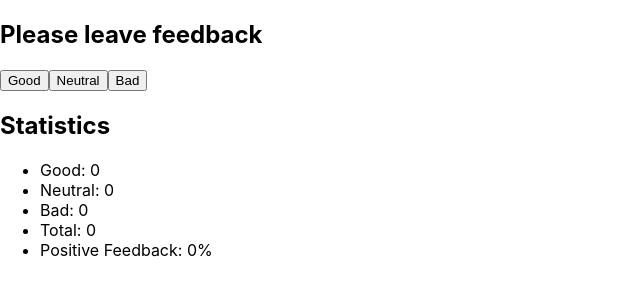
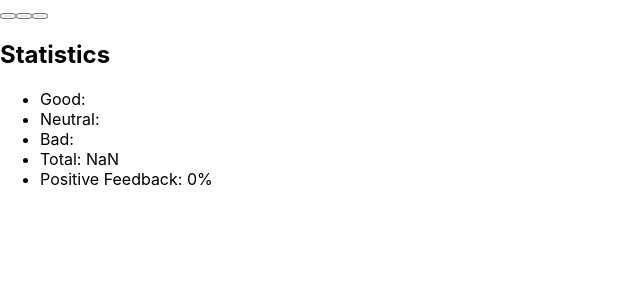
Before and after one commit to yarqui/goit-react-hw-02-feedback, a React (Create React App) app: page / in a window 1280 px wide. Shown: the top 300 px of the page, without its empty margins (0-640 px from the left). Built offline with nearby package versions, Linux system fonts and the light colour scheme.

Commit message:
fixing feedback options

```diff
--- a/src/components/App.jsx
+++ b/src/components/App.jsx
@@ -10,6 +10,8 @@ export class App extends Component {
   };
 
   render() {
-    return <FeedbackForm state={this.state}></FeedbackForm>;
+    const { good, bad, neutral } = this.state;
+
+    return <FeedbackForm state={(good, bad, neutral)}></FeedbackForm>;
   }
 }
--- a/src/components/FeedbackForm/FeedbackForm.jsx
+++ b/src/components/FeedbackForm/FeedbackForm.jsx
@@ -4,9 +4,9 @@ import { FeedbackOptions } from 'components/FeedbackOptions/FeedbackOptions';
 
 export default class FeedbackForm extends Component {
   state = {
-    good: this.props.state.good,
-    neutral: this.props.state.neutral,
-    bad: this.props.state.bad,
+    good: this.props.good,
+    neutral: this.props.neutral,
+    bad: this.props.bad,
   };
 
   handleFeedbackBtn = e => {
@@ -30,6 +30,7 @@ export default class FeedbackForm extends Component {
   countPositiveFeedbackPercentage = () => {
     const total = this.countTotalFeedback();
     const percentage = Math.round((this.state['good'] / total) * 100);
+
     return percentage ? percentage : 0;
   };
 
@@ -39,7 +40,7 @@ export default class FeedbackForm extends Component {
     return (
       <div>
         <FeedbackOptions
-          options={(good, neutral, bad)}
+          options={Object.keys(this.state)}
           onLeaveFeedback={this.handleFeedbackBtn}
         />
 
--- a/src/components/FeedbackOptions/FeedbackOptions.jsx
+++ b/src/components/FeedbackOptions/FeedbackOptions.jsx
@@ -1,18 +1,15 @@
 export const FeedbackOptions = ({ options, onLeaveFeedback }) => {
-  const { good, neutral, bad } = options;
+  //   const { good, neutral, bad } = props.options;
+  console.log(options);
 
-  return (
-    <>
-      <h2>Please leave feedback</h2>
-      <button name={good} type="button" onClick={onLeaveFeedback}>
-        Good
-      </button>
-      <button name={neutral} type="button" onClick={onLeaveFeedback}>
-        Neutral
-      </button>
-      <button name={bad} type="button" onClick={onLeaveFeedback}>
-        Bad
-      </button>
-    </>
-  );
+  return options.map(option => (
+    <button
+      key={option}
+      name={option}
+      type="button"
+      onClick={onLeaveFeedback}
+    ></button>
+  ));
+
+  // <h2>Please leave feedback</h2>
 };
```
